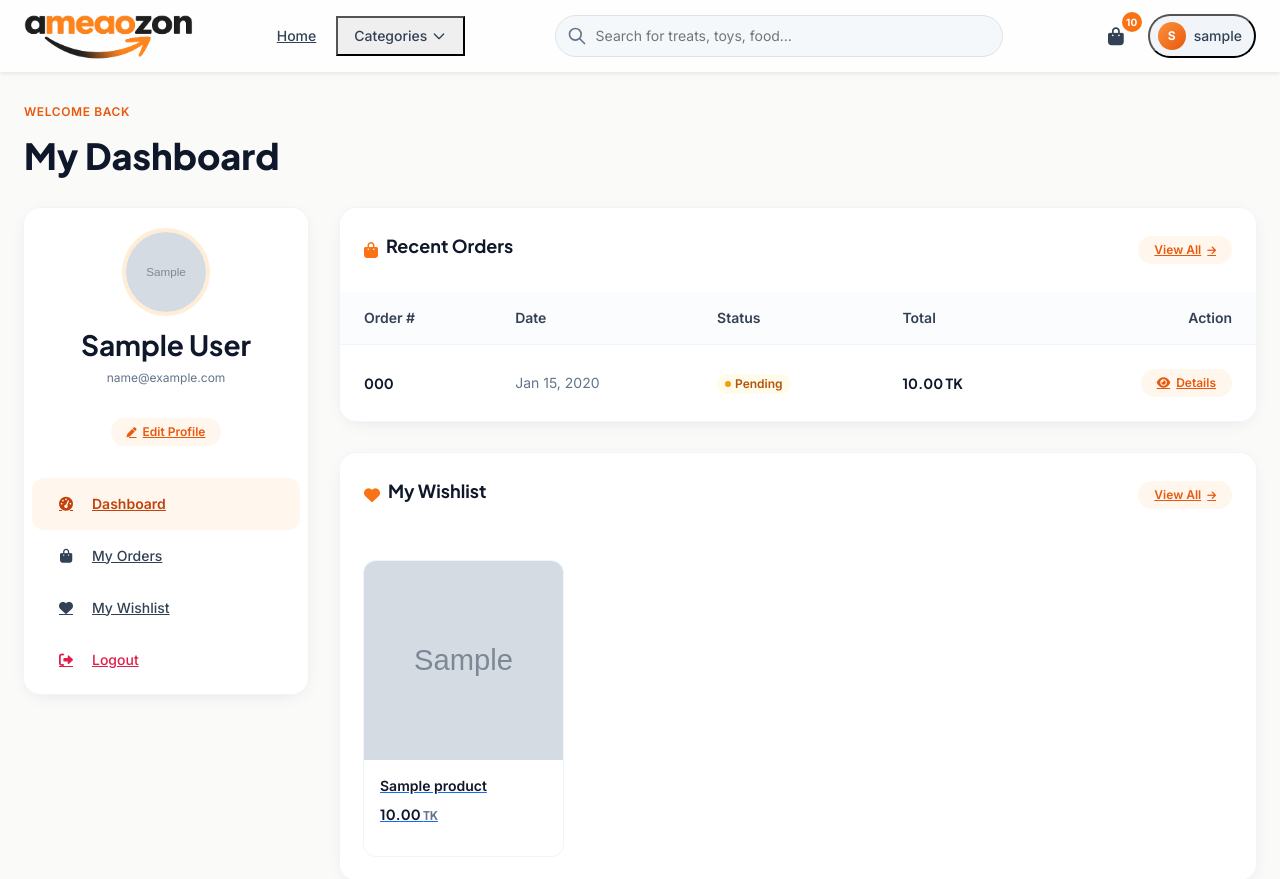
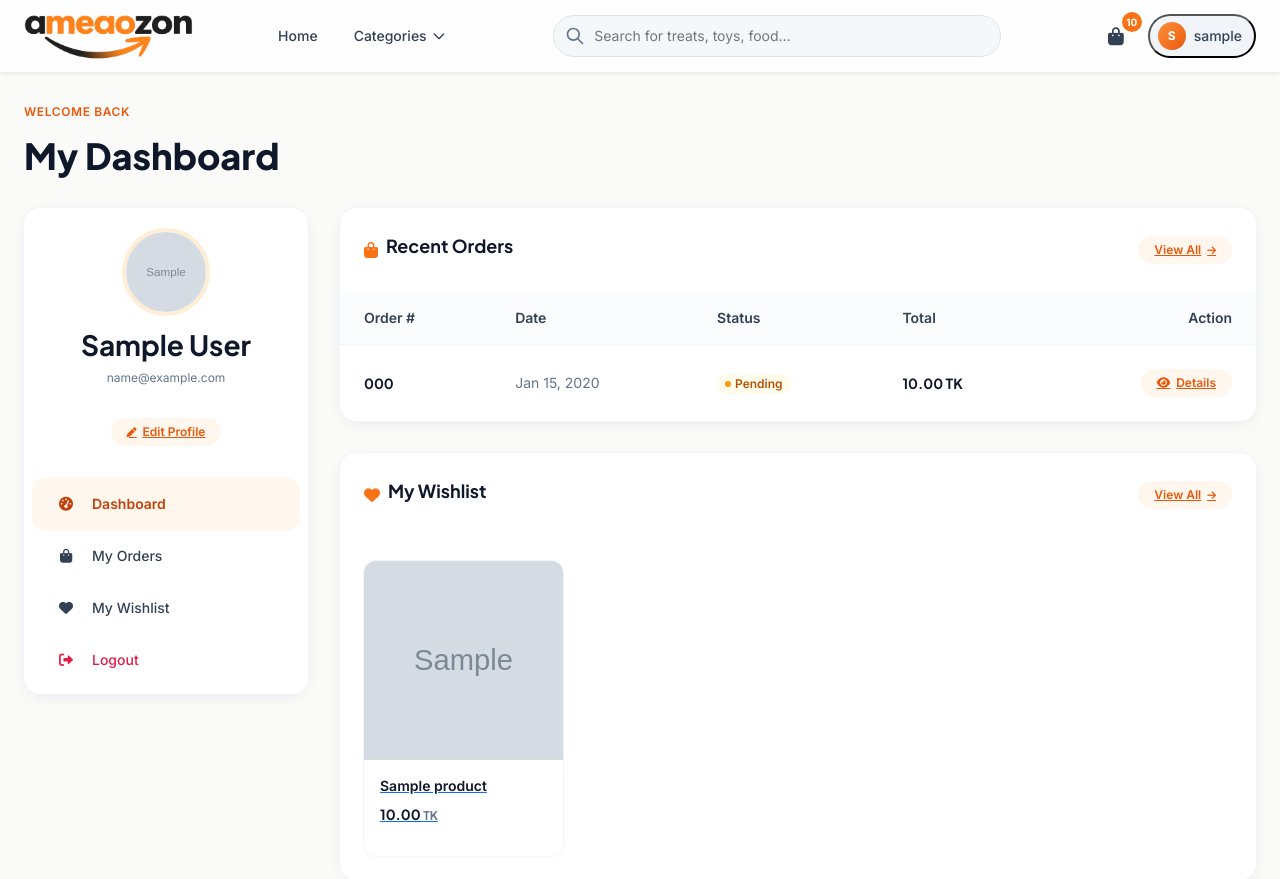
Before and after one commit to RahatGithub/ameaozon, a Django app: page /accounts/dashboard/ in a window 1280 px wide. Shown: the top 879 px of the page. Run offline with Django 5.2, Linux system fonts and the light colour scheme; a user stored in the database is signed in; tables that the repository leaves empty hold one stand-in row (values such as "Sample post"); grey boxes marked "Sample" are stand-in pictures; some libraries are stand-ins or nearby versions.

Commit message:
fix: style navbar categories button, remove link underlines, and add active page indicators

```diff
--- a/templates/base.html
+++ b/templates/base.html
@@ -105,6 +105,8 @@
       .blob {
         position: absolute; border-radius: 9999px; filter: blur(60px); opacity: .35; pointer-events:none;
       }
+      /* Remove underlines from all navbar links */
+      nav a { text-decoration: none !important; }
     </style>
 </head>
 <body x-data="{ mobileOpen: false, userOpen: false, catsOpen: false }" class="font-sans antialiased">
@@ -120,12 +122,16 @@
 
           <!-- Desktop nav -->
           <div class="hidden lg:flex items-center gap-1">
-            <a href="{% url 'store:home' %}" class="px-3 py-2 text-sm font-medium text-ink-700 hover:text-brand-600 transition">Home</a>
+            <a href="{% url 'store:home' %}" class="px-3 py-2 text-sm font-medium transition {% if request.resolver_match.url_name == 'home' and request.resolver_match.app_name == 'store' %}text-brand-600{% else %}text-ink-700 hover:text-brand-600{% endif %}">Home</a>
 
             <!-- Categories dropdown -->
             <div class="relative" @mouseenter="catsOpen=true" @mouseleave="catsOpen=false">
-              <button class="px-3 py-2 text-sm font-medium text-ink-700 hover:text-brand-600 transition inline-flex items-center gap-1">
-                Categories
+              <button class="px-3 py-2 text-sm font-medium transition inline-flex items-center gap-1 bg-transparent border-0 cursor-pointer {% if request.resolver_match.url_name == 'category_detail' or request.resolver_match.url_name == 'subcategory_detail' %}text-brand-600{% else %}text-ink-700 hover:text-brand-600{% endif %}">
+                {% if request.resolver_match.url_name == 'category_detail' or request.resolver_match.url_name == 'subcategory_detail' %}
+                  {% for cat in categories %}{% if cat.slug == request.resolver_match.kwargs.category_slug %}{{ cat.name }}{% endif %}{% endfor %}
+                {% else %}
+                  Categories
+                {% endif %}
                 <svg class="w-4 h-4" fill="none" stroke="currentColor" viewBox="0 0 24 24"><path stroke-linecap="round" stroke-linejoin="round" stroke-width="2" d="M19 9l-7 7-7-7"/></svg>
               </button>
               <div x-show="catsOpen" x-transition x-cloak class="absolute left-0 top-full pt-1 w-56" style="display:none">
@@ -190,10 +196,10 @@
           <form action="{% url 'store:search' %}" method="GET" class="md:hidden mb-3">
             <input type="search" name="q" placeholder="Search…" class="w-full px-4 py-2.5 rounded-full bg-ink-100 outline-none text-sm" />
           </form>
-          <a href="{% url 'store:home' %}" class="block px-3 py-2 text-sm font-medium text-ink-700">Home</a>
+          <a href="{% url 'store:home' %}" class="block px-3 py-2 text-sm font-medium {% if request.resolver_match.url_name == 'home' and request.resolver_match.app_name == 'store' %}text-brand-600{% else %}text-ink-700{% endif %}">Home</a>
           <div class="px-3 py-2 text-xs font-semibold uppercase text-ink-500">Categories</div>
           {% for category in categories %}
-            <a href="{% url 'store:category_detail' category.slug %}" class="block px-3 py-2 text-sm text-ink-700 hover:text-brand-600">{{ category.name }}</a>
+            <a href="{% url 'store:category_detail' category.slug %}" class="block px-3 py-2 text-sm hover:text-brand-600 {% if category.slug == request.resolver_match.kwargs.category_slug %}text-brand-600 font-medium{% else %}text-ink-700{% endif %}">{{ category.name }}</a>
           {% endfor %}
           {% if not user.is_authenticated %}
             <div class="flex gap-2 mt-3 px-3">
```
